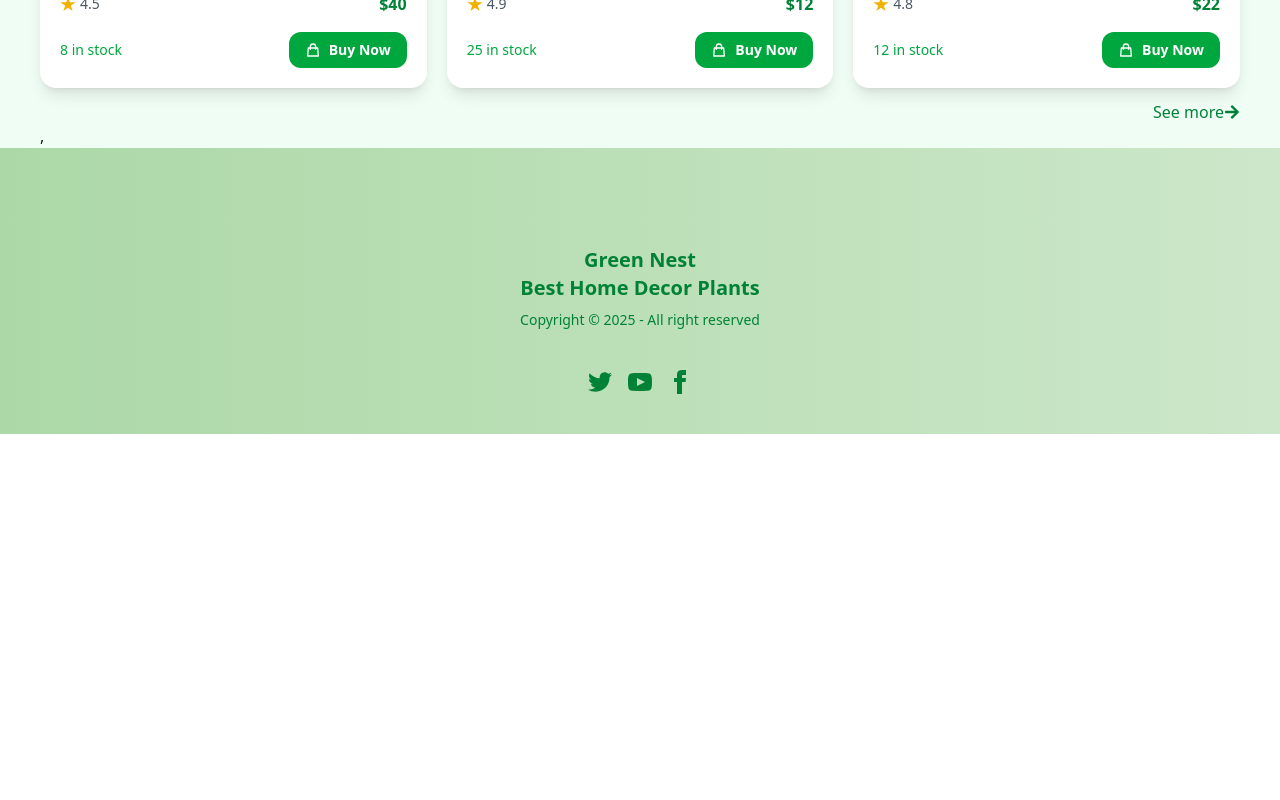
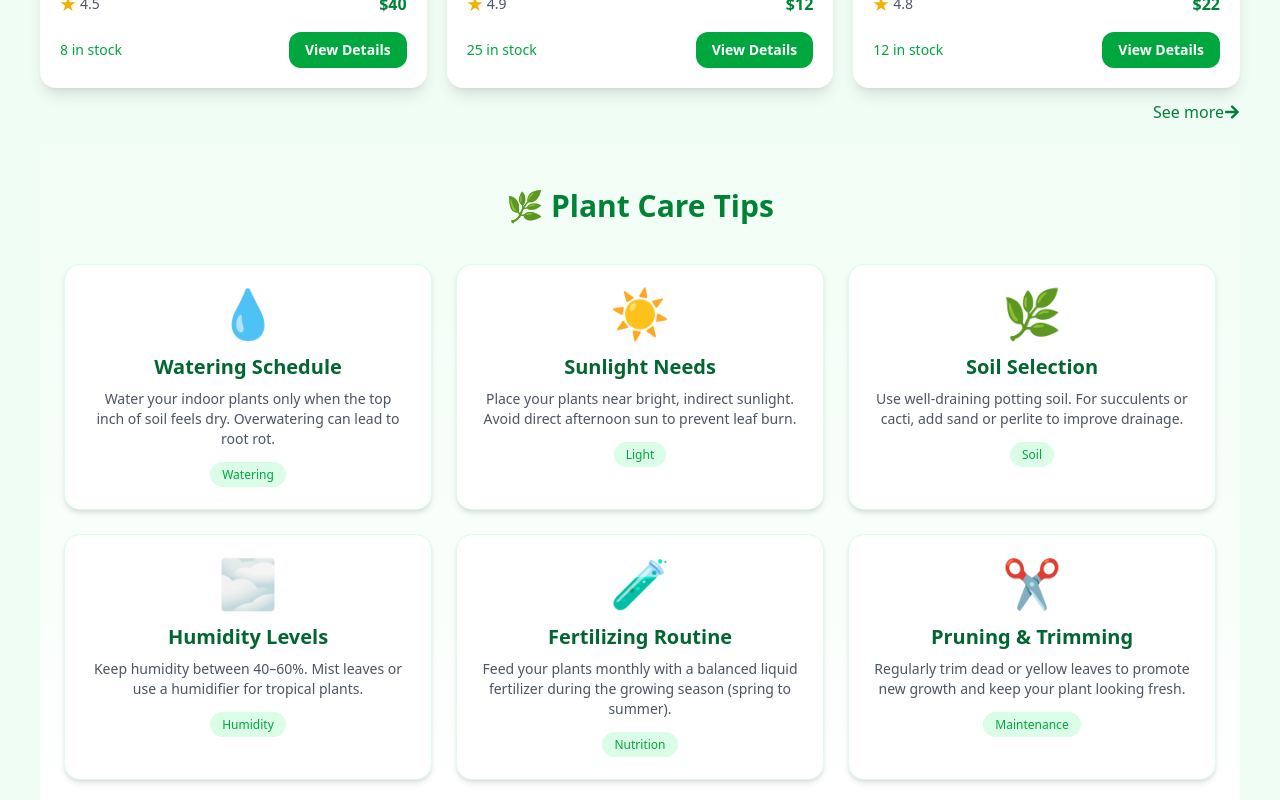
Before and after one commit to sourovmoy/sourov-green-nest, a React (Vite) app: page / in a window 1280 px wide. Shown: the part 1560-2360 px from the top of the page. Before the commit the page ends 1994 px from the top, so only its background shows below. Built offline with nearby package versions, Linux system fonts and the light colour scheme.

Commit message:
add tips section in home

```diff
--- /dev/null
+++ b/public/plantsTips.json
@@ -0,0 +1,44 @@
+[
+  {
+    "id": 1,
+    "title": "Watering Schedule",
+    "description": "Water your indoor plants only when the top inch of soil feels dry. Overwatering can lead to root rot.",
+    "icon": "💧",
+    "category": "Watering"
+  },
+  {
+    "id": 2,
+    "title": "Sunlight Needs",
+    "description": "Place your plants near bright, indirect sunlight. Avoid direct afternoon sun to prevent leaf burn.",
+    "icon": "☀️",
+    "category": "Light"
+  },
+  {
+    "id": 3,
+    "title": "Soil Selection",
+    "description": "Use well-draining potting soil. For succulents or cacti, add sand or perlite to improve drainage.",
+    "icon": "🌿",
+    "category": "Soil"
+  },
+  {
+    "id": 4,
+    "title": "Humidity Levels",
+    "description": "Keep humidity between 40–60%. Mist leaves or use a humidifier for tropical plants.",
+    "icon": "🌫️",
+    "category": "Humidity"
+  },
+  {
+    "id": 5,
+    "title": "Fertilizing Routine",
+    "description": "Feed your plants monthly with a balanced liquid fertilizer during the growing season (spring to summer).",
+    "icon": "🧪",
+    "category": "Nutrition"
+  },
+  {
+    "id": 6,
+    "title": "Pruning & Trimming",
+    "description": "Regularly trim dead or yellow leaves to promote new growth and keep your plant looking fresh.",
+    "icon": "✂️",
+    "category": "Maintenance"
+  }
+]
--- a/src/components/HomeCard/HomeCard.jsx
+++ b/src/components/HomeCard/HomeCard.jsx
@@ -1,5 +1,4 @@
 import React from "react";
-import { HiOutlineShoppingBag } from "react-icons/hi";
 import { IoStarSharp } from "react-icons/io5";
 import { Link } from "react-router";
 
@@ -54,7 +53,7 @@ const HomeCard = ({ data }) => {
             </span>
 
             <button className="flex items-center gap-2 bg-green-600 text-white text-sm font-semibold px-4 py-2 rounded-xl hover:bg-green-700 transition-all duration-200">
-              <HiOutlineShoppingBag className="w-4 h-4" /> Buy Now
+              View Details
             </button>
           </div>
         </div>
--- a/src/components/PlantsCard/PlantCard.jsx
+++ b/src/components/PlantsCard/PlantCard.jsx
@@ -1,5 +1,4 @@
 import React from "react";
-import { HiOutlineShoppingBag } from "react-icons/hi";
 import { IoStarSharp } from "react-icons/io5";
 import { Link } from "react-router";
 
@@ -52,7 +51,7 @@ const PlantCard = ({ data }) => {
             </span>
 
             <button className="flex items-center gap-2 bg-green-600 text-white text-sm font-semibold px-4 py-2 rounded-xl hover:bg-green-700 transition-all duration-200">
-              <HiOutlineShoppingBag className="w-4 h-4" /> Buy Now
+              View Details
             </button>
           </div>
         </div>
--- /dev/null
+++ b/src/components/Tips/PlantCardTips.jsx
@@ -0,0 +1,39 @@
+import React, { useEffect, useState } from "react";
+
+const PlantCareTips = () => {
+  const [tips, setTips] = useState([]);
+
+  useEffect(() => {
+    fetch("/plantsTips.json")
+      .then((res) => res.json())
+      .then((data) => setTips(data));
+  }, []);
+
+  return (
+    <div className="bg-gradient-to-b from-green-50 to-white py-16 px-6">
+      <h1 className="text-3xl font-bold text-center text-green-700 mb-10">
+        🌿 Plant Care Tips
+      </h1>
+
+      <div className="grid grid-cols-1 sm:grid-cols-2 lg:grid-cols-3 gap-6 max-w-6xl mx-auto">
+        {tips.map((tip) => (
+          <div
+            key={tip.id}
+            className="bg-white rounded-2xl shadow-md hover:shadow-xl transition-shadow duration-300 p-6 text-center border border-green-100"
+          >
+            <div className="text-5xl mb-4">{tip.icon}</div>
+            <h2 className="text-xl font-semibold text-green-800 mb-2">
+              {tip.title}
+            </h2>
+            <p className="text-gray-600 text-sm mb-3">{tip.description}</p>
+            <span className="text-xs font-medium text-green-600 bg-green-100 px-3 py-1 rounded-full">
+              {tip.category}
+            </span>
+          </div>
+        ))}
+      </div>
+    </div>
+  );
+};
+
+export default PlantCareTips;
--- a/src/pages/Home.jsx
+++ b/src/pages/Home.jsx
@@ -9,6 +9,7 @@ import "swiper/css/pagination";
 import "swiper/css/virtual";
 import "swiper/css/effect-coverflow";
 import { FaArrowRight } from "react-icons/fa";
+import PlantCareTips from "../components/Tips/PlantCardTips";
 
 const Home = () => {
   const allData = useLoaderData();
@@ -74,7 +75,7 @@ const Home = () => {
       </div>
 
       <h3 className="text-center text-3xl text-green-700 font-bold mt-20">
-        Our Best Selling Products
+        Top Rated Indoor Plants
       </h3>
       <div className="grid grid-cols-1 sm:grid-cols-3 gap-5 pt-14 pb-3">
         {sixData ? (
@@ -95,6 +96,9 @@ const Home = () => {
           See more <FaArrowRight />
         </Link>
       </div>
+      <div>
+        <PlantCareTips />
+      </div>
     </div>
   );
 };
```
